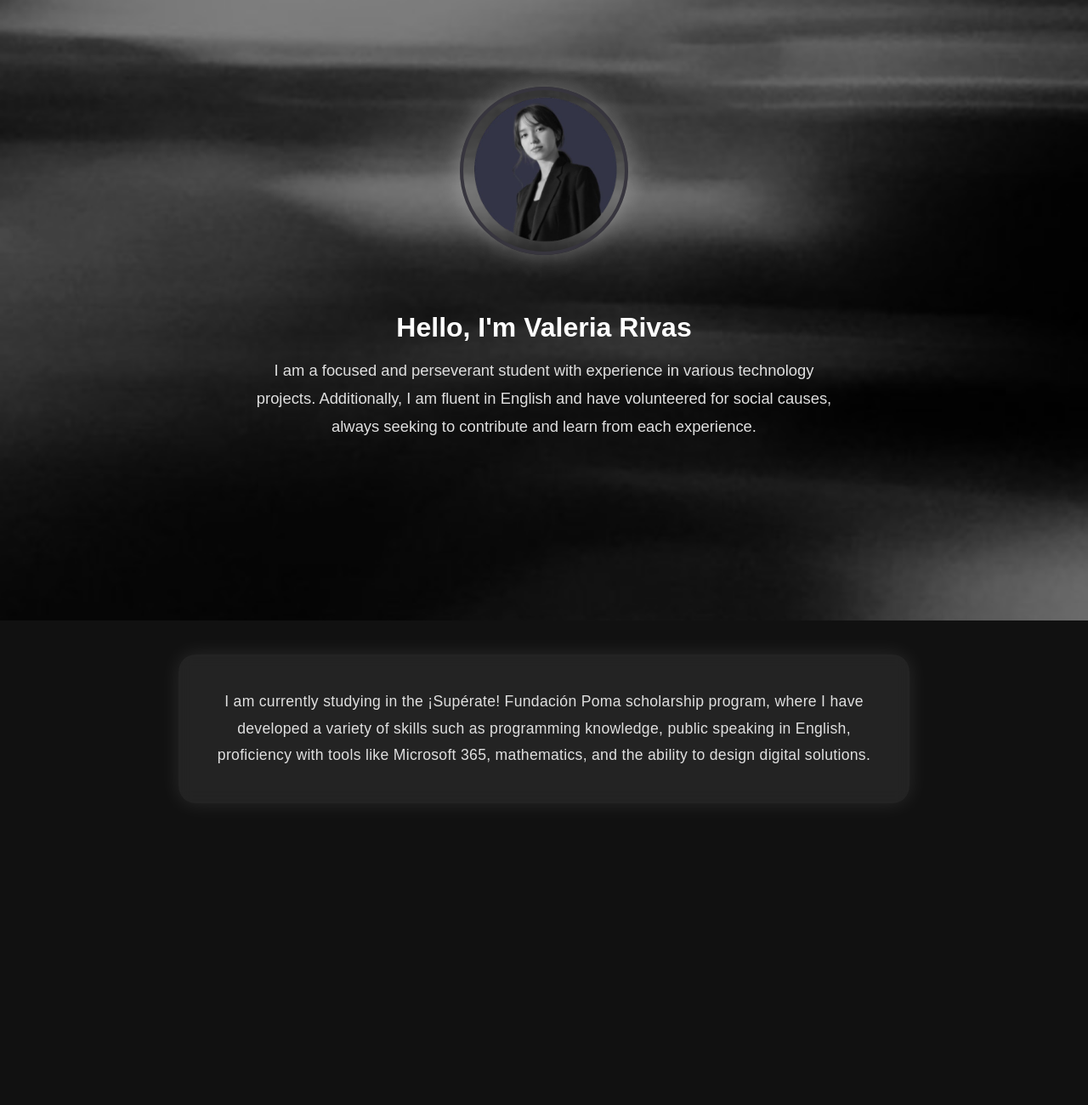
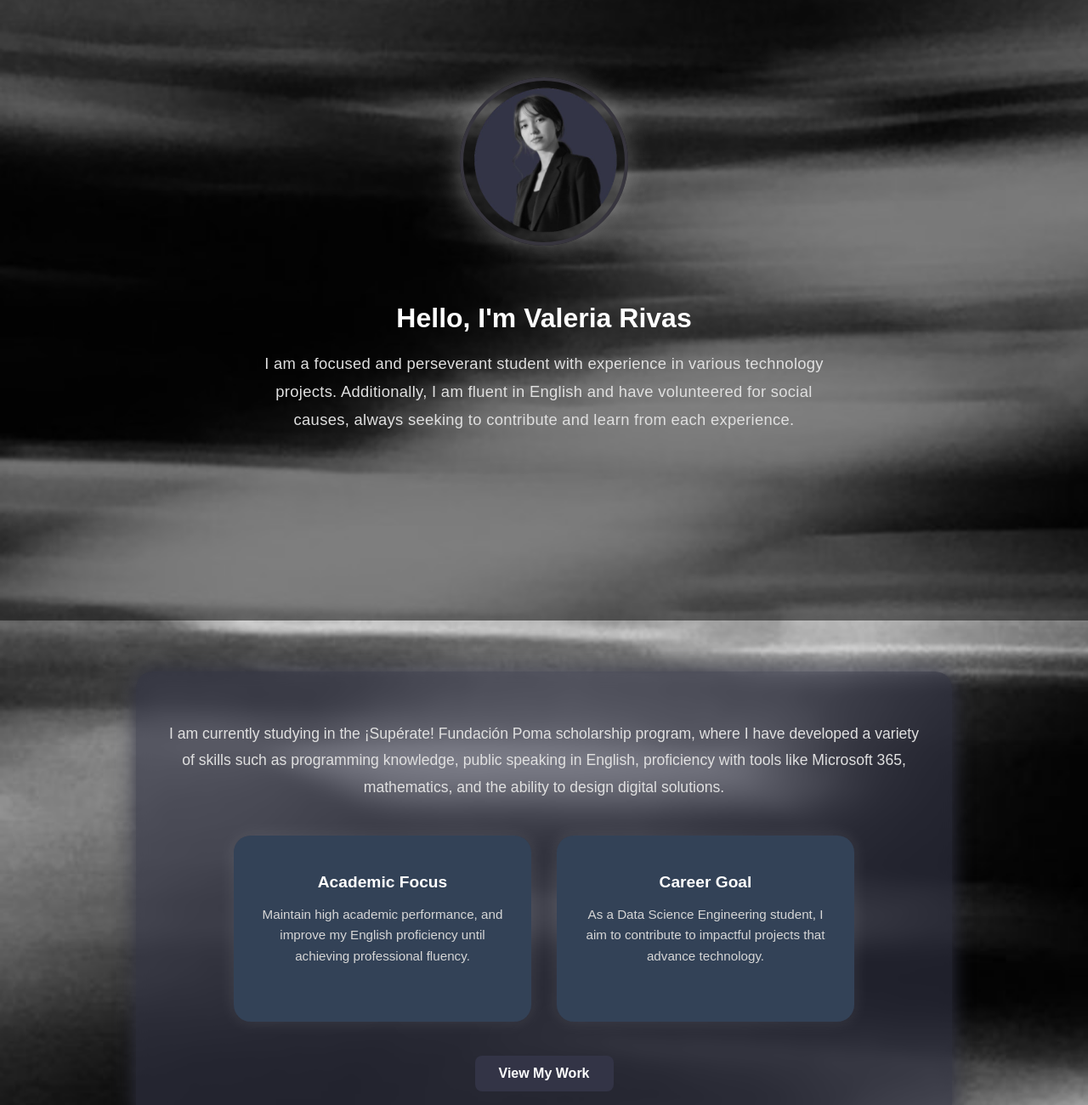
Before and after one commit to Valeria23909/Portfolio-Valeria, a plain HTML site: page index.html in a window 1280 px wide. Shown: the part 140-1440 px from the top of the page at 85% size. Before the commit the page ends 1125 px from the top, so only its background shows below. Drawn offline with Linux system fonts and the light colour scheme.

Commit message:
card-containers

```diff
--- a/index.html
+++ b/index.html
@@ -8,7 +8,7 @@
   </head>
   <body>
 
-
+  <!-- NAVBAR -->
   <nav class="navbar">
     <div class="logo">Valeria Rivas</div>
     <ul class="nav-links">
@@ -19,22 +19,25 @@
     </ul>
   </nav>
 
+  <!-- SECCIÓN PRINCIPAL -->
   <section class="home">
     <div class="overlay">
-    <div class="contenido-home">
+      <div class="contenido-hero">
         <div class="profile-photo">
           <img src="photos/Perfil photo.png" alt="Valeria Rivas">
         </div>
+
         <h2>Hello, I'm Valeria Rivas</h2>
         <p>
           I am a focused and perseverant student with experience in various technology projects.
-        Additionally, I am fluent in English and have volunteered for social causes,
-        always seeking to contribute and learn from each experience.
+          Additionally, I am fluent in English and have volunteered for social causes, always
+          seeking to contribute and learn from each experience.
         </p>
       </div>
     </div>
   </section>
 
+  <!-- SECCIÓN SECUNDARIA -->
   <section class="second">
     <p>
       I am currently studying in the ¡Supérate! Fundación Poma scholarship program,
@@ -42,7 +45,29 @@
       public speaking in English, proficiency with tools like Microsoft 365,
       mathematics, and the ability to design digital solutions.
     </p>
+
+    <div class="card-container">
+      <div class="card">
+        <h3>Academic Focus</h3>
+        <p>
+          Maintain high academic performance, and improve my English proficiency
+          until achieving professional fluency.
+        </p>
+      </div>
+
+      <div class="card">
+        <h3>Career Goal</h3>
+        <p>
+          As a Data Science Engineering student, I aim to contribute to impactful
+          projects that advance technology.
+        </p>
+      </div>
+    </div>
+
+    <a href="#" class="btn">View My Work</a>
   </section>
+
+</body>
 
 
 
--- a/style.css
+++ b/style.css
@@ -1,10 +1,21 @@
+/* === FONDO GENERAL === */
+body {
+  margin: 0;
+  font-family: "Poppins", sans-serif;
+  background-image: url("photos/home-background.jpeg");
+  background-size: cover;
+  background-position: center;
+  background-attachment: fixed; /* ✅ hace que el fondo sea continuo */
+  color: white;
+}
+
 /* === NAVBAR === */
 .navbar {
   background-color: #37353E;
   display: flex;
   justify-content: space-between;
   align-items: center;
-  padding: 10px 60px; /* antes 15px 40px — más equilibrio */
+  padding: 10px 60px;
   position: fixed;
   top: 0;
   width: 100%;
@@ -13,21 +24,18 @@
   box-sizing: border-box;
 }
 
-/* Logo a la izquierda */
 .logo {
   color: white;
   font-size: 1.2rem;
   font-weight: bold;
 }
 
-/* Enlaces a la derecha */
 .nav-links {
   list-style: none;
   display: flex;
-  gap: 20px; /* antes 25px — más compacto */
+  gap: 20px;
   margin: 0;
   padding: 0;
-  flex-wrap: wrap; /* para evitar que se salgan si la ventana se hace pequeña */
 }
 
 .nav-links a {
@@ -41,43 +49,13 @@
   color: #ff6b6b;
 }
 
-
-.profile-photo {
-  width: 190px;          /* antes 150px → ahora más grande */
-  height: 190px;
-  border-radius: 50%;
-  overflow: hidden;
-  margin: 0 auto 25px auto;
-  border: 4px solid #37353E;
-  box-shadow: 0 0 30px rgba(255, 255, 255, 0.3);
-  position: relative;
-  top: -40px;            /* puedes ajustar este valor (entre -30px y -60px) según lo que necesites */
-  transition: transform 0.3s ease, box-shadow 0.3s ease;
-}
-
-.profile-photo img {
-  width: 100%;
-  height: 100%;
-  object-fit: cover;
-}
-
-/* (opcional) efecto de brillo suave al pasar el mouse */
-.profile-photo:hover {
-  transform: scale(1.05);
-  box-shadow: 0 0 40px rgba(255, 255, 255, 0.5);
-}
-
-
 /* === SECCIÓN HOME === */
 .home {
-  background-image: url("photos/home-background.jpeg");
-  background-size: cover;
-  background-position: center;
   height: 100vh;
   display: flex;
   align-items: center;
   justify-content: center;
-  margin-top: 70px; /* evita que el navbar tape el contenido */
+  margin-top: 70px;
 }
 
 .overlay {
@@ -89,68 +67,116 @@
   justify-content: center;
 }
 
-.contenido-home {
+.contenido-hero {
   color: white;
-  text-align: center;          /* centra todo el texto */
-  max-width: 700px;            /* limita el ancho del bloque para que el texto no se extienda demasiado */
-  margin: 0 auto;              /* centra horizontalmente el contenedor */
+  text-align: center;
+  max-width: 700px;
+  margin: 0 auto;
   padding: 20px;
 }
 
-.contenido-home h2 {
+.profile-photo {
+  width: 190px;
+  height: 190px;
+  border-radius: 50%;
+  overflow: hidden;
+  margin: 0 auto 25px auto;
+  border: 4px solid #37353E;
+  box-shadow: 0 0 30px rgba(255, 255, 255, 0.3);
+  position: relative;
+  top: -40px;
+  transition: transform 0.3s ease, box-shadow 0.3s ease;
+}
+
+.profile-photo img {
+  width: 100%;
+  height: 100%;
+  object-fit: cover;
+}
+
+.profile-photo:hover {
+  transform: scale(1.05);
+  box-shadow: 0 0 40px rgba(255, 255, 255, 0.5);
+}
+
+.contenido-hero h2 {
   font-size: 2rem;
   font-weight: 600;
   margin-bottom: 15px;
 }
 
-.contenido-home p {
-  font-size: 1.15rem;   /* antes 1rem → ahora más grande y legible */
-  line-height: 1.8;     /* más espacio entre líneas para estética */
+.contenido-hero p {
+  font-size: 1.15rem;
+  line-height: 1.8;
   color: #e0e0e0;
-  max-width: 750px;     /* mantiene el texto bien centrado */
-  margin: 0 auto;
+  font-weight: 300;
+  letter-spacing: 0.3px;
 }
 
 /* === SECCIÓN SECOND === */
 .second {
-  background: rgba(255, 255, 255, 0.08);  /* fondo translúcido */
-  border-radius: 20px;                    /* bordes suaves */
-  max-width: 800px;                       /* ancho limitado */
-  margin: 40px auto;                      /* centrado con margen superior/inferior */
-  padding: 40px 30px;                     /* espacio interno */
-  text-align: center;                     /* texto centrado */
-  color: #e0e0e0;                         /* gris claro para contraste */
-  box-shadow: 0 0 25px rgba(255, 255, 255, 0.1); /* efecto de brillo tenue */
-  backdrop-filter: blur(8px);             /* efecto vidrio */
-}
-
-/* Estilo del texto dentro */
-.second p {
-  font-size: 1.1rem;                      /* tamaño moderadamente grande */
-  line-height: 1.8;                       /* espaciado entre líneas */
-  margin: 0;
-  font-weight: 300;                       /* texto liviano y moderno */
-  letter-spacing: 0.3px;                  /* mejor legibilidad */
+  text-align: center;
+  max-width: 900px;
+  margin: 60px auto;
+  padding: 40px 30px;
+  background: rgba(51, 52, 70, 0.6); /* Solo el fondo al 60% */
+  border-radius: 20px;
+  box-shadow: 0 0 25px #333446;
+  backdrop-filter: blur(8px);
 }
 
 
+.second p {
+  font-size: 1.1rem;
+  line-height: 1.8;
+  font-weight: 300;
+  color: #e0e0e0;
+  margin-bottom: 40px;
+}
 
+/* === TARJETAS === */
+.card-container {
+  display: flex;
+  justify-content: center;
+  gap: 30px;
+  flex-wrap: wrap;
+  margin-bottom: 40px;
+}
 
+.card {
+  background: #334257;
+  border-radius: 20px;
+  padding: 25px;
+  width: 300px;
+  backdrop-filter: blur(5px);
+  box-shadow: 0 0 20px rgba(255, 255, 255, 0.1);
+}
 
+.card h3 {
+  color: #fff;
+  margin-bottom: 10px;
+  font-size: 1.2rem;
+}
 
+.card p {
+  color: #d6d6d6;
+  font-size: 0.95rem;
+  line-height: 1.6;
+}
+
+/* === BOTÓN FINAL === */
 .btn {
-  background-color: #ff6b6b;
+  background-color: #333446;
   color: white;
-  padding: 12px 24px;
+  padding: 12px 28px;
   border-radius: 8px;
   text-decoration: none;
   font-weight: bold;
+  display: inline-block;
+  transition: background-color 0.3s ease, transform 0.2s ease;
 }
 
-/* === ESTILOS GENERALES === */
-body {
-  margin: 0;
-  font-family: "Poppins", sans-serif;
-  background-color: #111;
-  color: white;
+.btn:hover {
+  background-color: #ff4b4b;
+  transform: translateY(-3px);
 }
```
Lines whose indentation alone changed are shown as unchanged.
